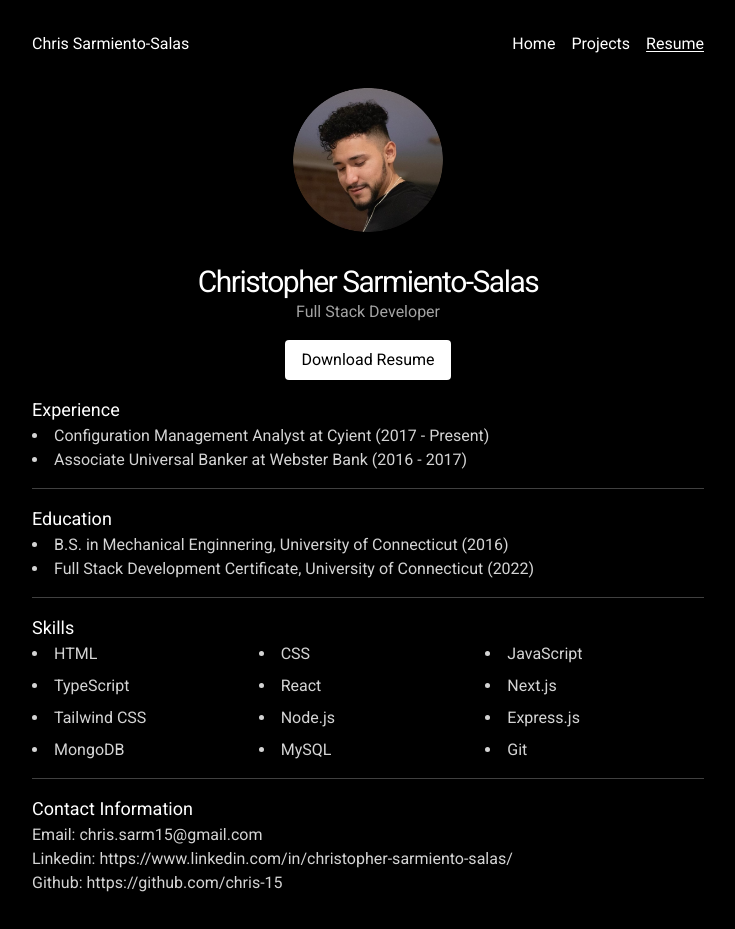
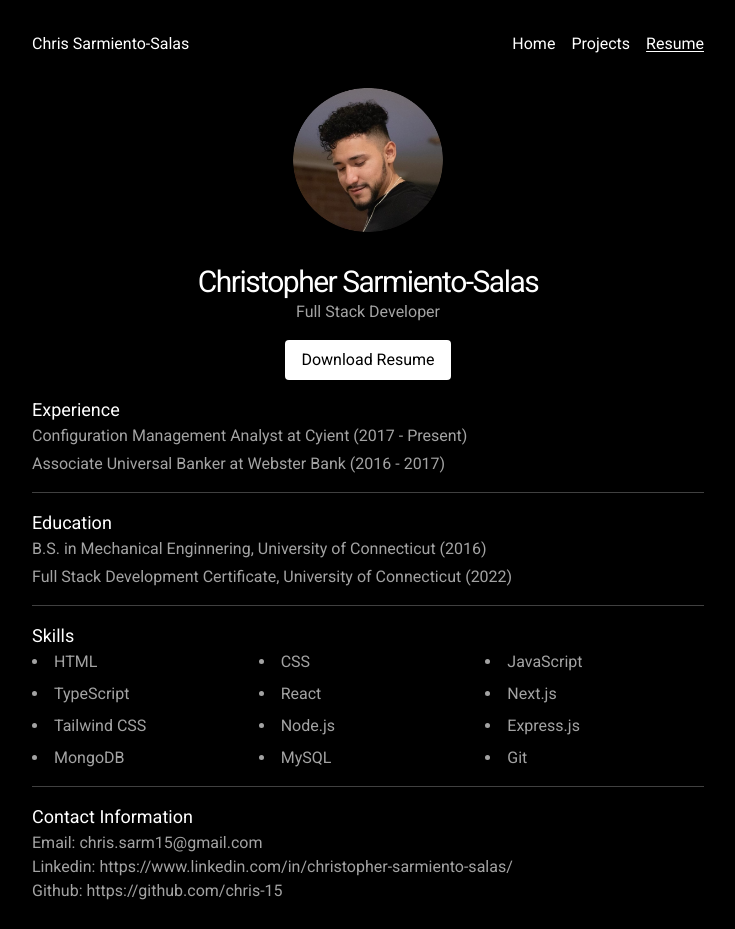
Before and after one commit to chris-15/nextjs-portfolio, a Next.js app: page /resume in a window 1280 px wide. Shown: the top 929 px of the page, without its empty margins (272-1007 px from the left). Built offline with nearby package versions, Linux system fonts and the light colour scheme.

Commit message:
updating color of text in resume

```diff
--- a/app/components/Resume.tsx
+++ b/app/components/Resume.tsx
@@ -44,7 +44,7 @@ function Resume() {
       <div className="grid grid-cols-1 gap-4 mt-4">
         <div className="">
           <h2 className="text-lg">Experience</h2>
-          <ul className="list-disc list-inside text-neutral-300">
+          <ul className=" text-neutral-400 flex flex-col space-y-1">
             <li>Configuration Management Analyst at Cyient (2017 - Present)</li>
             <li>Associate Universal Banker at Webster Bank (2016 - 2017)</li>
           </ul>
@@ -54,7 +54,7 @@ function Resume() {
 
         <div>
           <h2 className="text-lg">Education</h2>
-          <ul className="list-disc list-inside text-neutral-300">
+          <ul className="text-neutral-400 flex flex-col space-y-1">
             <li>
               B.S. in Mechanical Enginnering, University of
               Connecticut (2016)
@@ -70,7 +70,7 @@ function Resume() {
 
         <div>
           <h2 className="text-lg">Skills</h2>
-          <ul className="list-disc list-inside grid grid-cols-2 sm:grid-cols-3 gap-2 text-neutral-300">
+          <ul className="list-disc list-inside grid grid-cols-2 sm:grid-cols-3 gap-2 text-neutral-400">
             {skills.map((skill, index) => (
               <li key={index}>{skill}</li>
             ))}
@@ -81,7 +81,7 @@ function Resume() {
 
         <div>
           <h2 className="text-lg">Contact Information</h2>
-          <ul className="text-neutral-300">
+          <ul className="text-neutral-400">
             <li>Email: chris.sarm15@gmail.com</li>
             <li>
               Linkedin: https://www.linkedin.com/in/christopher-sarmiento-salas/{" "}
```
